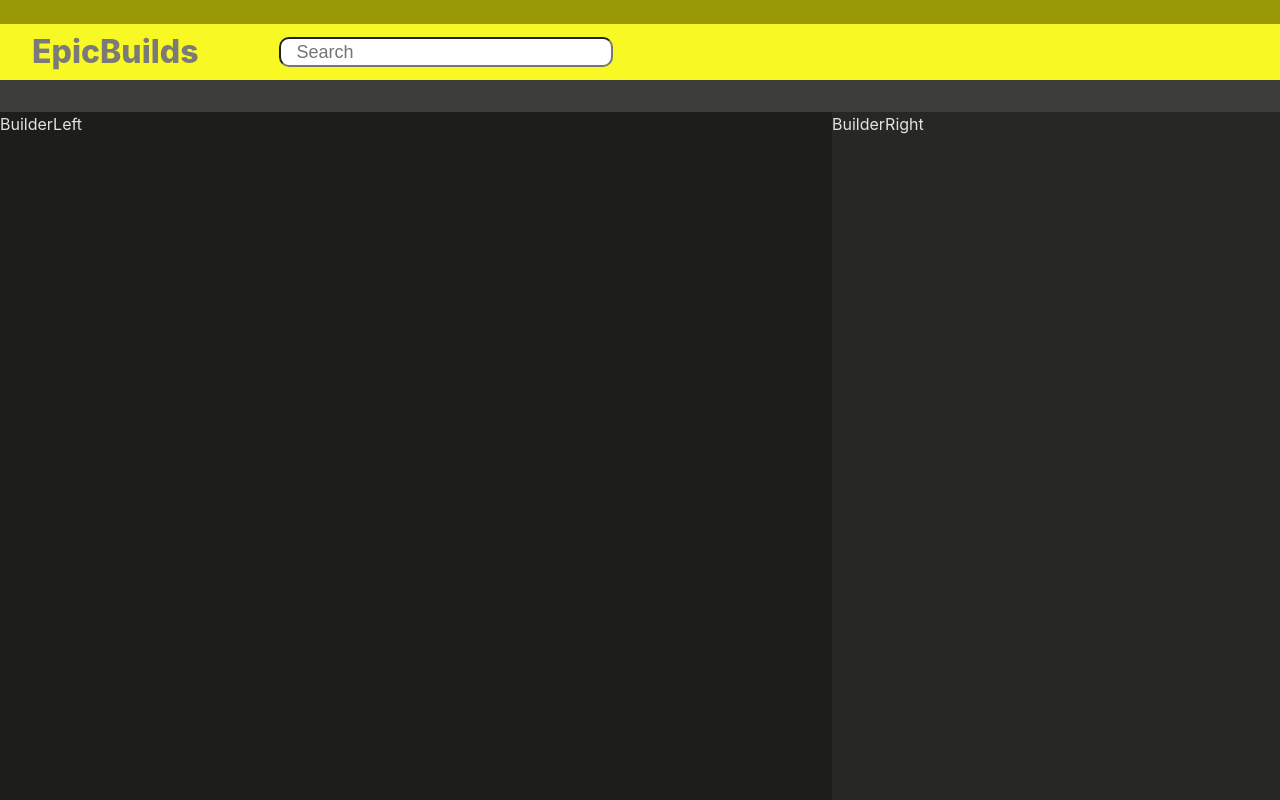
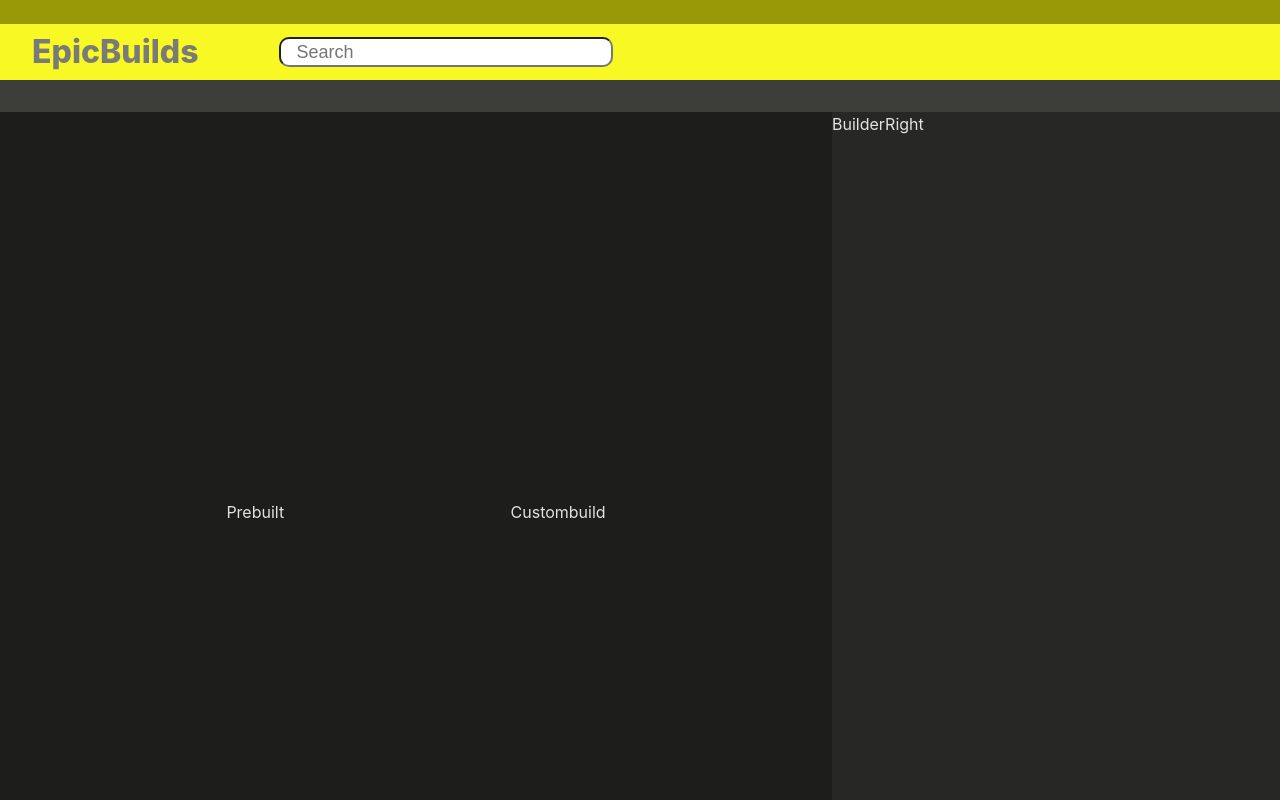
Before and after one commit to daoistcoder/epic-pc-builder-demo, a React (Vite) app in the folder client/: page / in a window 1280 px wide. Shown: the top 800 px of the page. Built offline with nearby package versions, Linux system fonts and the light colour scheme.

Commit message:
update builder comp

```diff
--- a/client/src/components/builder/BuilderLeft.jsx
+++ b/client/src/components/builder/BuilderLeft.jsx
@@ -1,9 +1,19 @@
 import React from 'react'
+import Prebuilt from './builder_left/Prebuilt'
+import Custombuild from './builder_left/Custombuild'
 
 export default function BuilderLeft() {
   return (
-    <div style={{ backgroundColor: 'rgb(29, 29, 27)', width: '65%' }}>
-      BuilderLeft
+    <div
+      style={{
+        display: 'flex',
+        justifyContent: 'space-evenly',
+        alignItems: 'center',
+        backgroundColor: 'rgb(29, 29, 27)',
+        width: '65%',
+         }}>
+      <Prebuilt />
+      <Custombuild />
     </div>
   )
 }
```
